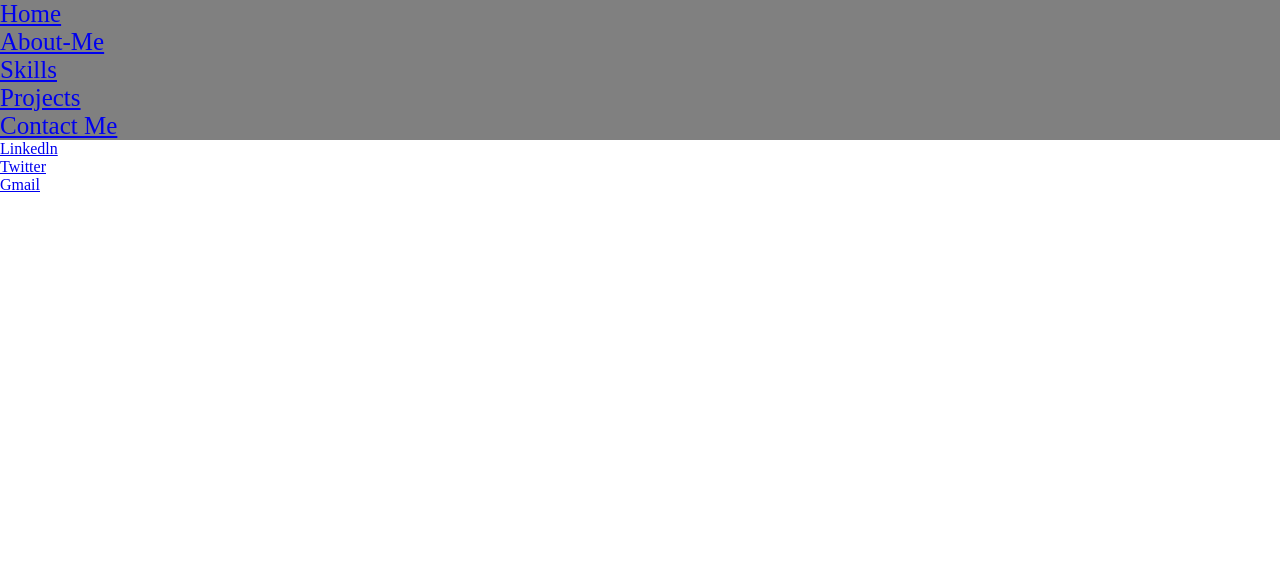
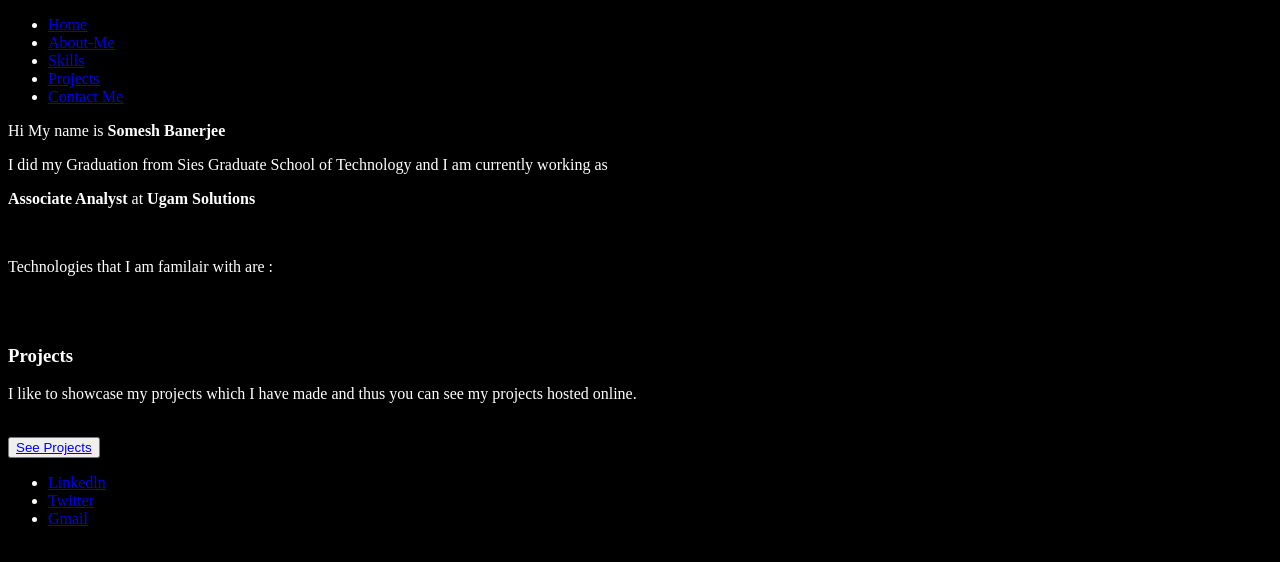
Before and after one commit to Somesh11097/Portfolio, a plain HTML site: page index.html in a window 1280 px wide. Drawn offline with Linux system fonts and the light colour scheme.

Commit message:
commit
Added blueprint of the portfolio

```diff
--- a/index.html
+++ b/index.html
@@ -1,18 +1,20 @@
 <!DOCTYPE html>
-<html lang="en">
+<html >
 <head>
     <meta charset="UTF-8">
+    <meta name="author" content="Somesh banerjee">
+    <meta name="language" content="en">
     <meta http-equiv="X-UA-Compatible" content="IE=edge">
     <meta name="viewport" content="width=device-width, initial-scale=1.0">
 
-    <link rel="stylesheet" href="styles.css">
+
     <title>Portfolio | Somesh Banerjee</title>
 </head>
 <body>
 
     <header>
-        <div class="header-container">
-            <ul  >
+        <div class="header">
+            <ul >
                 <li><a href="#">Home</a></li>
                 <li><a href="#">About-Me</a></li>
                 <li><a href="#">Skills</a></li>
@@ -25,17 +27,37 @@
     <!-- hero-section starts from here -->
     <div class="container-2">
         <!-- All the details regarding me will be mentioned here -->
+        <p>Hi My name is <b>Somesh Banerjee</b></p>
+        I did my Graduation from Sies Graduate School of Technology and I am currently working as <p><b>Associate Analyst</b> at <b>Ugam Solutions</b></p><br>
 
     </div>
 
+
+
+
+
+
     <div class="container-3">
         <!-- All the details of my skills will be mentioned here -->
+        <p>Technologies that I am familair with are :
+            <table style="width: 100%;">
 
 
-    </div>
+
+
+            </table>
+        </p>
+
+
+
+
+    </div><br>
 
     <div class="container-4">
         <!-- Details of the project will be mentioned here along with the github repo and live links to the projects -->
+        <p><h3>Projects</h3></p>
+        <p>I like to showcase my projects which I have made and thus you can see my projects hosted online.</p><br>
+        <button> <a href="./project.html" target="_blank"> See Projects</a></button>
 
 
     </div>
@@ -45,10 +67,11 @@
         <div class="container-5">
             <!-- You can contact me via these platform mentioned below -->
 
+
             <ul>
-                <li><a href="#">Linkedln</a></li>
-                <li><a href="#">Twitter</a></li>
-                <li><a href="#">Gmail</a></li>
+                <li><a href="https://www.linkedin.com/in/somesh-banerjee-2213b5221/" target="_blank">Linkedln</a></li>
+                <li><a href="https://twitter.com/SomeshBanerje15" target="_blank">Twitter</a></li>
+                <li><a href="mailto: someshbanerjee529@gmail.com" target="_blank">Gmail</a></li>
             </ul>
 
         </div>
@@ -57,6 +80,6 @@
 
 
 
-
+    <link rel="stylesheet" href="styles.css">
 </body>
 </html>
--- a/styles.css
+++ b/styles.css
@@ -1,13 +1,14 @@
-*{
-    margin:0;
-    padding:0;
-}
-
-.header-container {
-
-    background-color: gray;
-    font-size: 25px;
-    font-style: none;
+/* *{
+    margin: 0;
+    padding: 0;
+    box-sizing: border-box;
+    font-family: 'Space Grotesk', sans-serif;
+} */
+body{
+    background-color: black;
+    color: white;
 
 
 }
+
+.container-2{
```
Also changed, not shown: project.html (added, +13 -0 lines).
